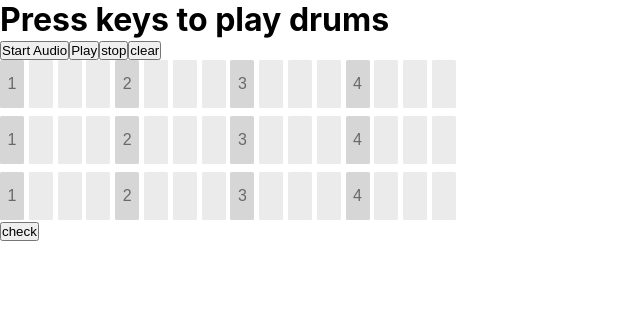
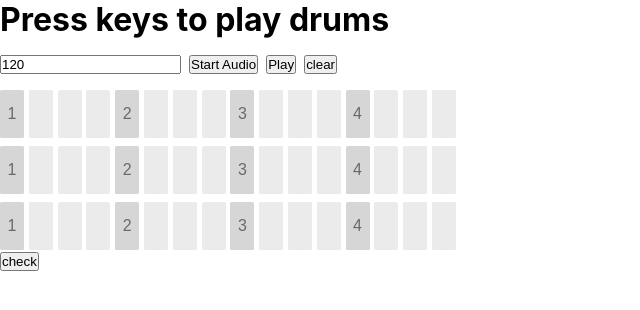
Before and after one commit to samuel5721/drumMarchine, a React (Create React App) app: page / in a window 1280 px wide. Shown: the top 310 px of the page, without its empty margins (0-640 px from the left). Built offline with nearby package versions, Linux system fonts and the light colour scheme.

Commit message:
feat: bpm input, stop play 3op

```diff
--- a/src/App.js
+++ b/src/App.js
@@ -113,13 +113,23 @@ function App() {
     setIsPlaying(false);
   }
 
+  const changeBpm = (event) => {
+    setBpm(event.target.value);
+  }
+
   return (
     <div>
       <h1>Press keys to play drums</h1>
-      <button onClick={initializeAudio}>Start Audio</button>
-      <button onClick={play}>Play</button>
-      <button onClick={stop}>stop</button>
-      <button onClick={scoreClear}>clear</button>
+      <div className={styles.optionWrapper}>
+        <input type='number' value={bpm} onChange={changeBpm}/>
+        <button onClick={initializeAudio}>Start Audio</button>
+        {
+          isPlaying ? <button onClick={stop}>stop</button>
+          :<button onClick={play}>Play</button>
+        }
+        <button onClick={scoreClear}>clear</button>
+      </div>
+
       <div className={styles.lineWrapper}>
         {
           ['hiHat', 'snare', 'kick'].map((ins) => {
@@ -132,8 +142,8 @@ function App() {
                       style={{ background:(score[ins][i]) ? '#72ac51' : (i%4 === 0) ? '#d6d6d6' : '#ebebeb' }}
                       onClick={()=>{
                         if(!isPlaying) {
+                          if(!score[ins][i]) playSound(ins);
                           changeScore(ins, i);
-                          playSound(ins)
                         }
                     }}>
                       {(i%4 === 0 && !score[ins][i]) ? (i+4)/4 : ''}
--- a/src/App.module.css
+++ b/src/App.module.css
@@ -1,6 +1,14 @@
 * {
   margin: 0;
   padding: 0;
+}
+
+.optionWrapper {
+  display: flex;
+  flex-direction: row;
+  gap: 0.5rem;
+
+  margin: 1rem 0;
 }
 
 .lineWrapper {
@@ -20,6 +28,7 @@
   height: 3rem;
   border: none;
   border-radius: 0.1rem;
+  user-select: none;
 
   color: #696969;
   font-size: 16px;
```
